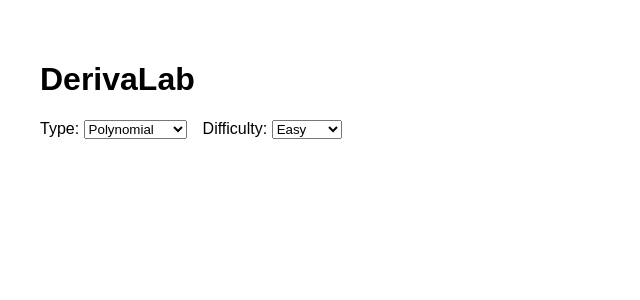
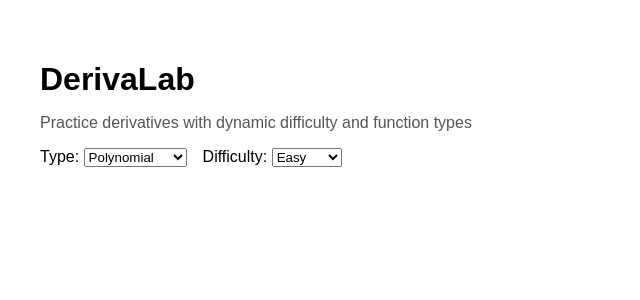
Before and after one commit to lu-alvz-dev/derivalab, a React (Vite) app in the folder client/: page / in a window 1280 px wide. Shown: the top 300 px of the page, without its empty margins (0-640 px from the left). Built offline with nearby package versions, Linux system fonts and the light colour scheme; no server answers.

Commit message:
style(client-App): add descriptive header and spacing improvements to UI

```diff
--- a/client/src/App.jsx
+++ b/client/src/App.jsx
@@ -44,7 +44,10 @@ function App() {
 
   return (
     <div style={{ padding: "2rem", fontFamily: "Arial" }}>
-      <h1>DerivaLab</h1>
+      <h1 style={{ marginBottom: "1rem" }}>DerivaLab</h1>
+      <p style={{ color: "#555" }}>
+        Practice derivatives with dynamic difficulty and function types
+      </p>
 
       {/* Selectors */}
       <div>
```
